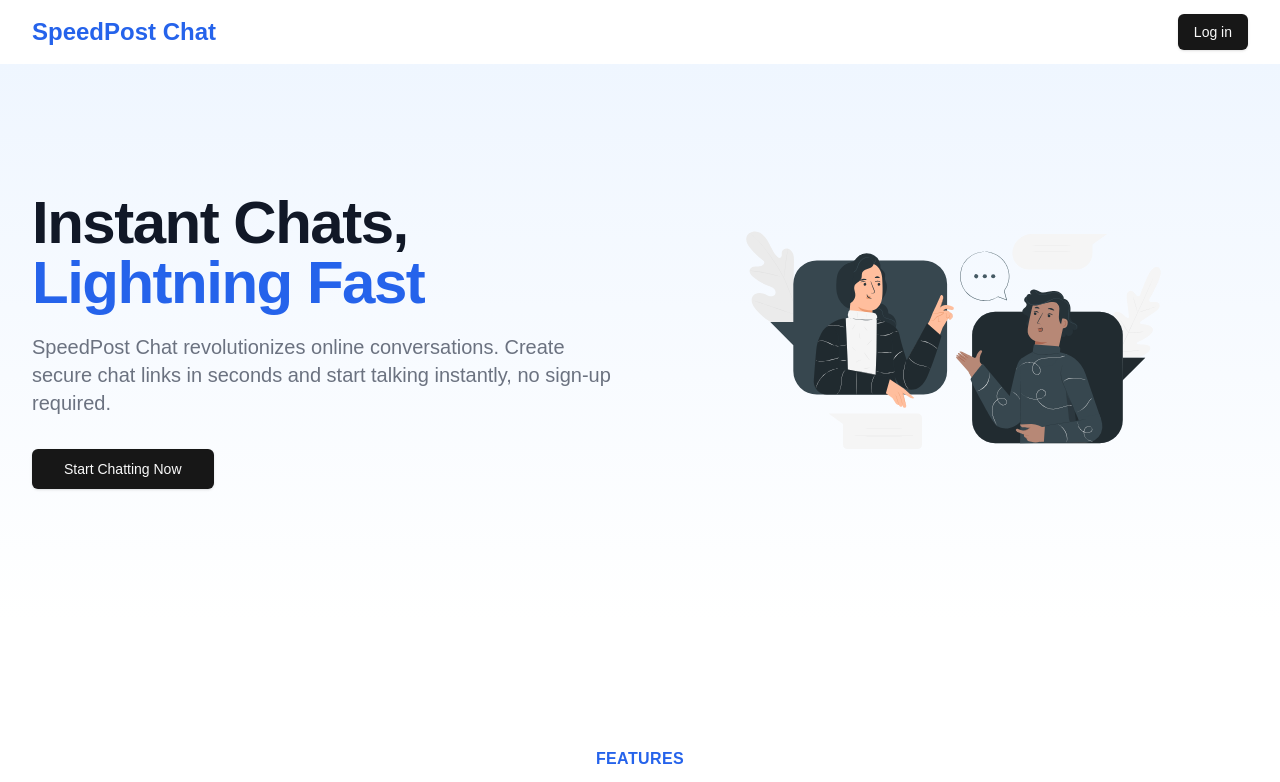
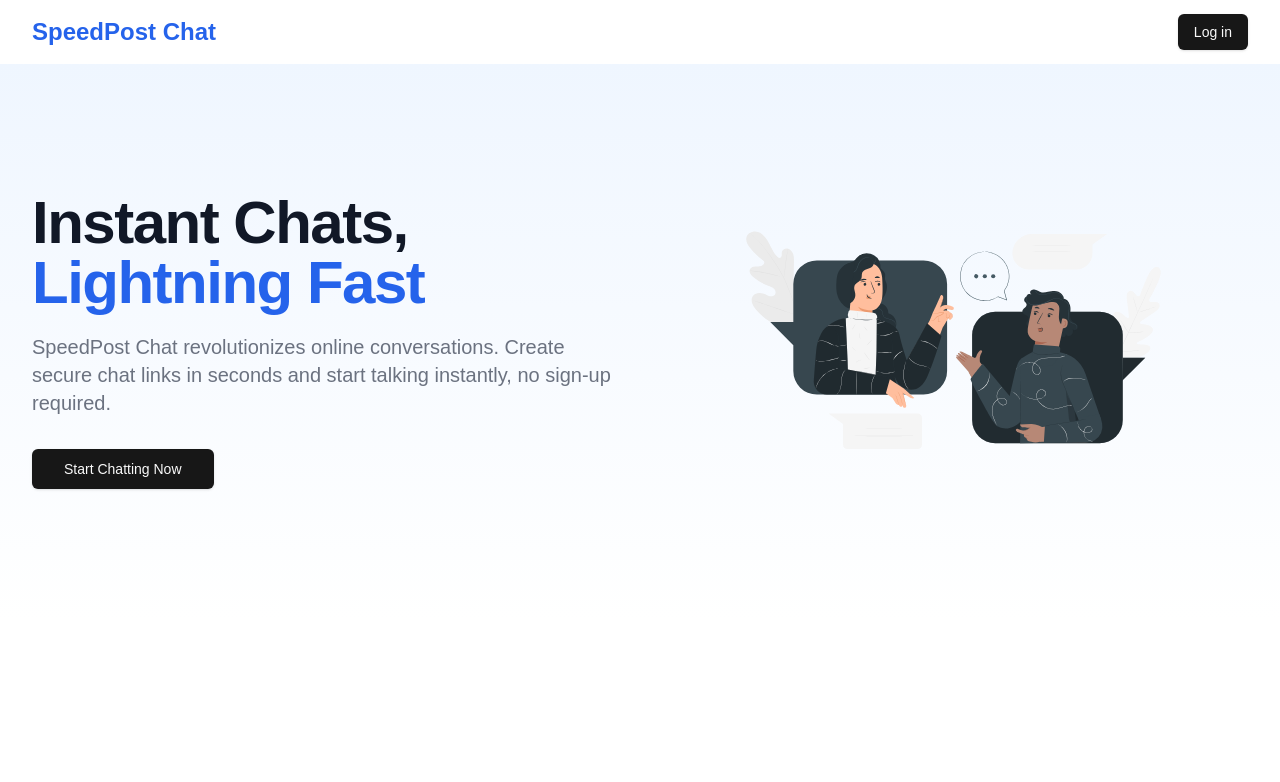
Before and after one commit to dev-mayanktiwari/chat-app, a Next.js app in the folder frontend/: page / in a window 1280 px wide. Shown: the top 782 px of the page. Built offline with nearby package versions, Linux system fonts and the light colour scheme; no server answers; a web font is replaced by a local one.

Commit message:
feat: Updated layout

```diff
--- a/frontend/src/app/layout.tsx
+++ b/frontend/src/app/layout.tsx
@@ -1,7 +1,8 @@
 import type { Metadata } from "next";
-import { Geist, Geist_Mono } from "next/font/google";
+import { Geist, Azeret_Mono as Geist_Mono } from "next/font/google";
 import "./globals.css";
 import SessionProvider from "@/providers/SessionProvider";
+import Navbar from "@/components/Navbar";
 
 const geistSans = Geist({
   variable: "--font-geist-sans",
@@ -14,8 +15,8 @@ const geistMono = Geist_Mono({
 });
 
 export const metadata: Metadata = {
-  title: "Create Next App",
-  description: "Generated by create next app",
+  title: "SpeedPost Chat",
+  description: "Instant Chat Links for Seamless Conversations",
 };
 
 export default function RootLayout({
@@ -26,9 +27,12 @@ export default function RootLayout({
   return (
     <html lang="en">
       <body
-        className={`${geistSans.variable} ${geistMono.variable} antialiased`}
+        className={`${geistSans.variable} ${geistMono.variable} antialiased min-h-screen flex flex-col`}
       >
-        <SessionProvider>{children}</SessionProvider>
+        <SessionProvider>
+          <Navbar />
+          <main className="flex-grow">{children}</main>
+        </SessionProvider>
       </body>
     </html>
   );
--- a/frontend/src/app/page.tsx
+++ b/frontend/src/app/page.tsx
@@ -1,5 +1,4 @@
 import React from "react";
-import Navbar from "@/components/Navbar";
 import HeroSection from "@/components/HeroSection";
 import FeatureSection from "@/components/FeatureSection";
 import CallToAction from "@/components/CallToAction";
@@ -9,15 +8,15 @@ import { authOptions, CustomSession } from "./api/auth/[...nextauth]/options";
 
 export default async function Home() {
   const session: CustomSession | null = await getServerSession(authOptions);
+
   return (
-    <div className="min-h-screen flex flex-col">
-      <Navbar user={session?.user} />
-      <main className="flex-grow">
+    <>
+      <div className="space-y-20 md:space-y-32 pb-20">
         <HeroSection />
         <FeatureSection />
         <CallToAction />
-      </main>
+      </div>
       <Footer />
-    </div>
+    </>
   );
 }
```
